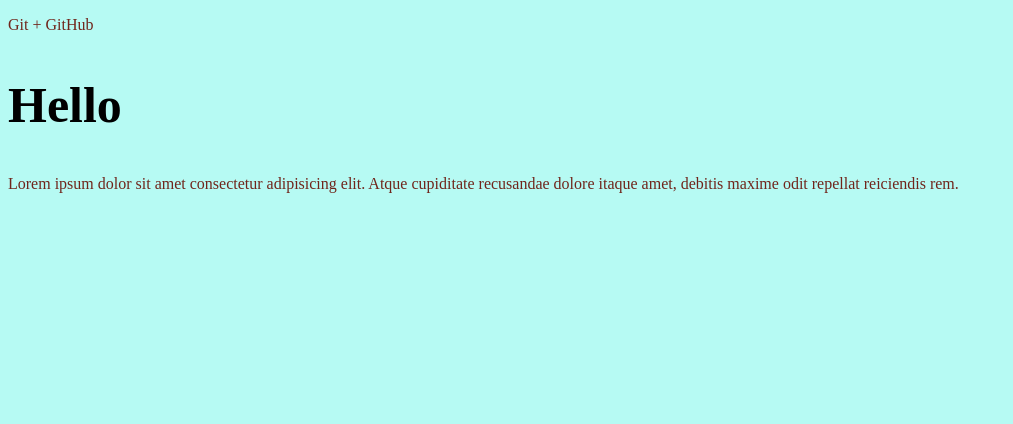
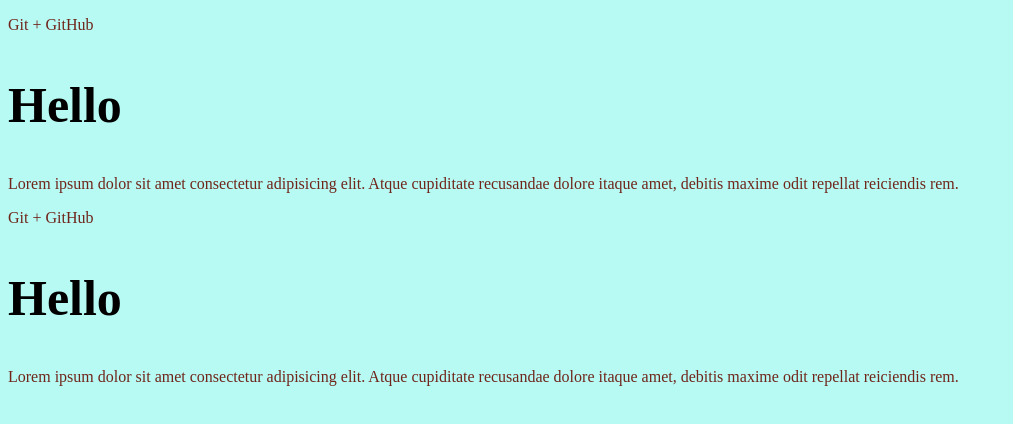
Before and after one commit to Mahinator96/gittest-, a plain HTML site: page index.html in a window 1280 px wide. Shown: the whole page, without its empty margins (0-1013 px from the left). Drawn offline with Linux system fonts and the light colour scheme.

Commit message:
Создание ветки about и равбота в ней

```diff
--- a/index.html
+++ b/index.html
@@ -11,5 +11,8 @@
   <p>Git + GitHub</p>
   <h2>Hello</h2>
   <p>Lorem ipsum dolor sit amet consectetur adipisicing elit. Atque cupiditate recusandae dolore itaque amet, debitis maxime odit repellat reiciendis rem.</p>
+  <p>Git + GitHub</p>
+  <h2>Hello</h2>
+  <p>Lorem ipsum dolor sit amet consectetur adipisicing elit. Atque cupiditate recusandae dolore itaque amet, debitis maxime odit repellat reiciendis rem.</p>
 </body>
 </html>
```
